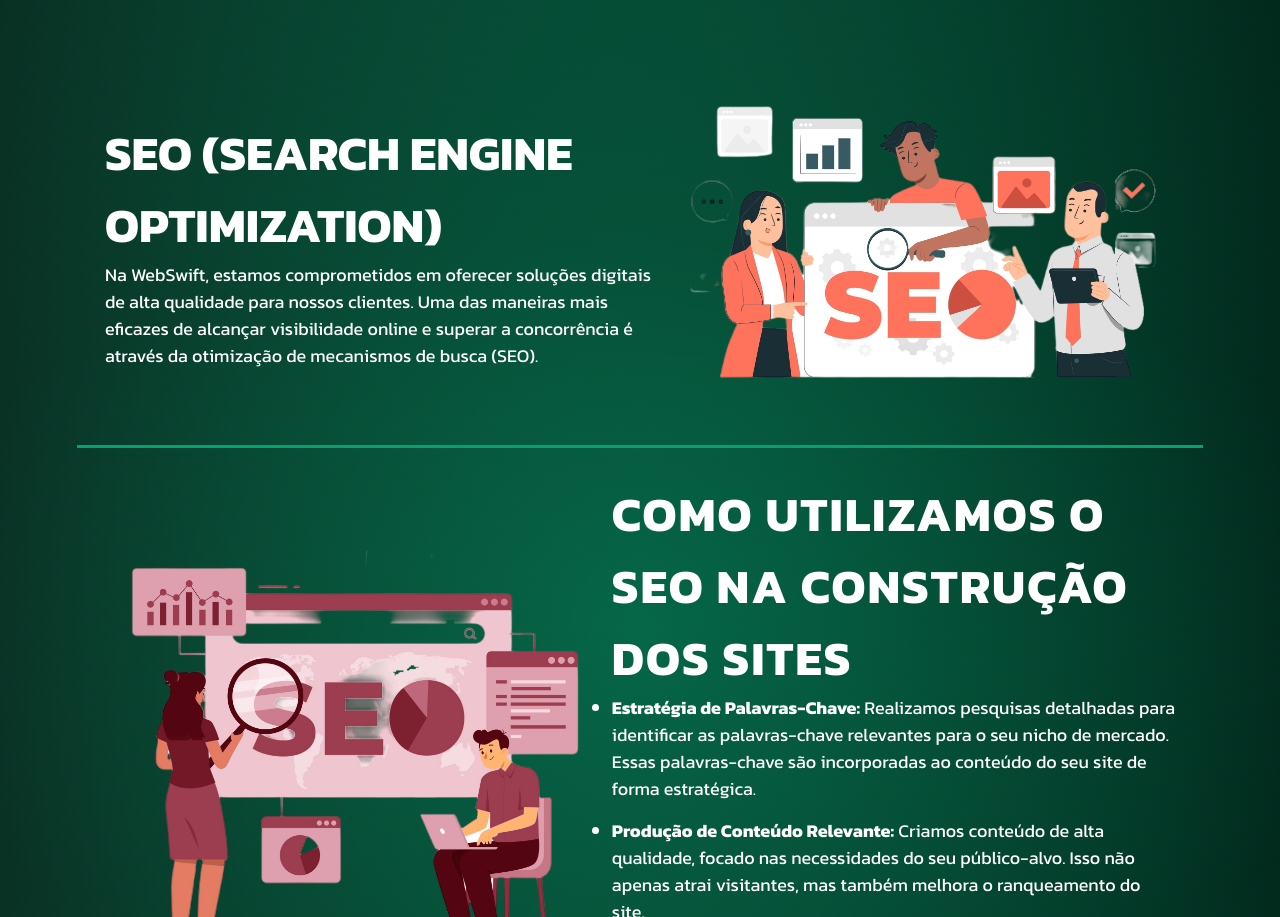
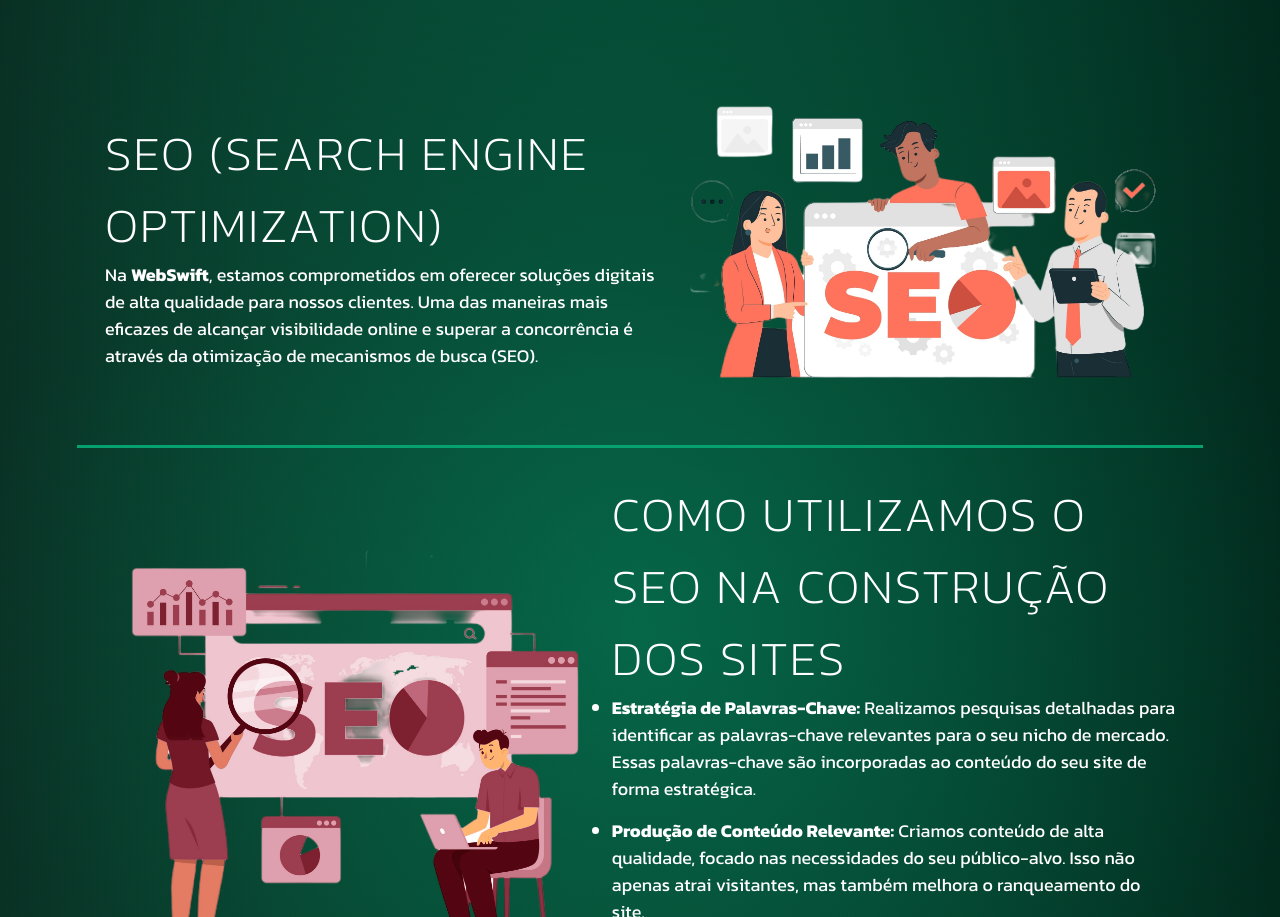
Before and after one commit to Daniel-Possamai/myLandPagePrincipal, a React (Create React App) app: page / in a window 1280 px wide. Shown: the part 1129-2046 px from the top of the page. Built offline with nearby package versions, Linux system fonts and the light colour scheme; a web font is replaced by a local one.

Commit message:
Atualizado os textos do SEO para ficar mais agradavel ao olhar

```diff
--- a/src/components/seo/seo.scss
+++ b/src/components/seo/seo.scss
@@ -22,9 +22,14 @@
         h1{
             font-size: 48px;
             text-transform: uppercase;
+            font-weight: 200;
+            letter-spacing: 2px;
         }
         p{
             font-size: 18px;
+            span{
+                font-weight: bold;
+            }
         }
     }
 
@@ -49,6 +54,7 @@
         h1{
             font-size: 48px;
             text-transform: uppercase;
+            font-weight: 200;
             letter-spacing: 2px;
         }
         p{
--- a/src/components/seo/seo.tsx
+++ b/src/components/seo/seo.tsx
@@ -6,7 +6,7 @@ export default function Seo() {
             <div className="container-m-seo">
                 <div className="infos-seo">
                     <h1>SEO (Search Engine Optimization)</h1>
-                    <p>Na WebSwift, estamos comprometidos em oferecer soluções digitais de alta qualidade para nossos clientes. Uma das maneiras mais eficazes de alcançar visibilidade online e superar a concorrência é através da otimização de mecanismos de busca (SEO).</p>
+                    <p>Na <span>WebSwift</span>, estamos comprometidos em oferecer soluções digitais de alta qualidade para nossos clientes. Uma das maneiras mais eficazes de alcançar visibilidade online e superar a concorrência é através da otimização de mecanismos de busca (SEO).</p>
                 </div>
                 <div className="img-seo">
                     <img src="./images/seoanalytics.png" alt="imagem do ilustrativa do SEO" />
```
